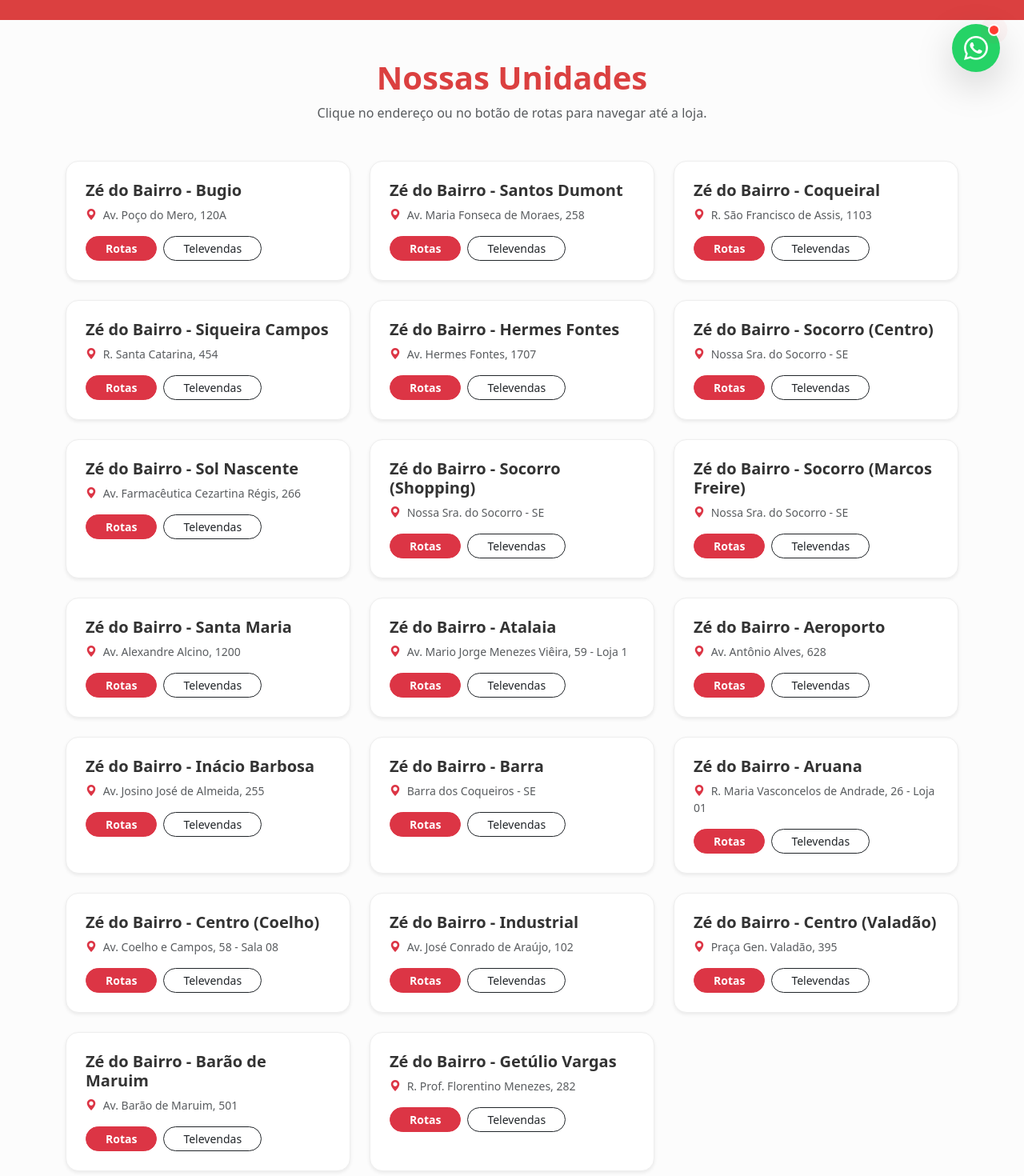
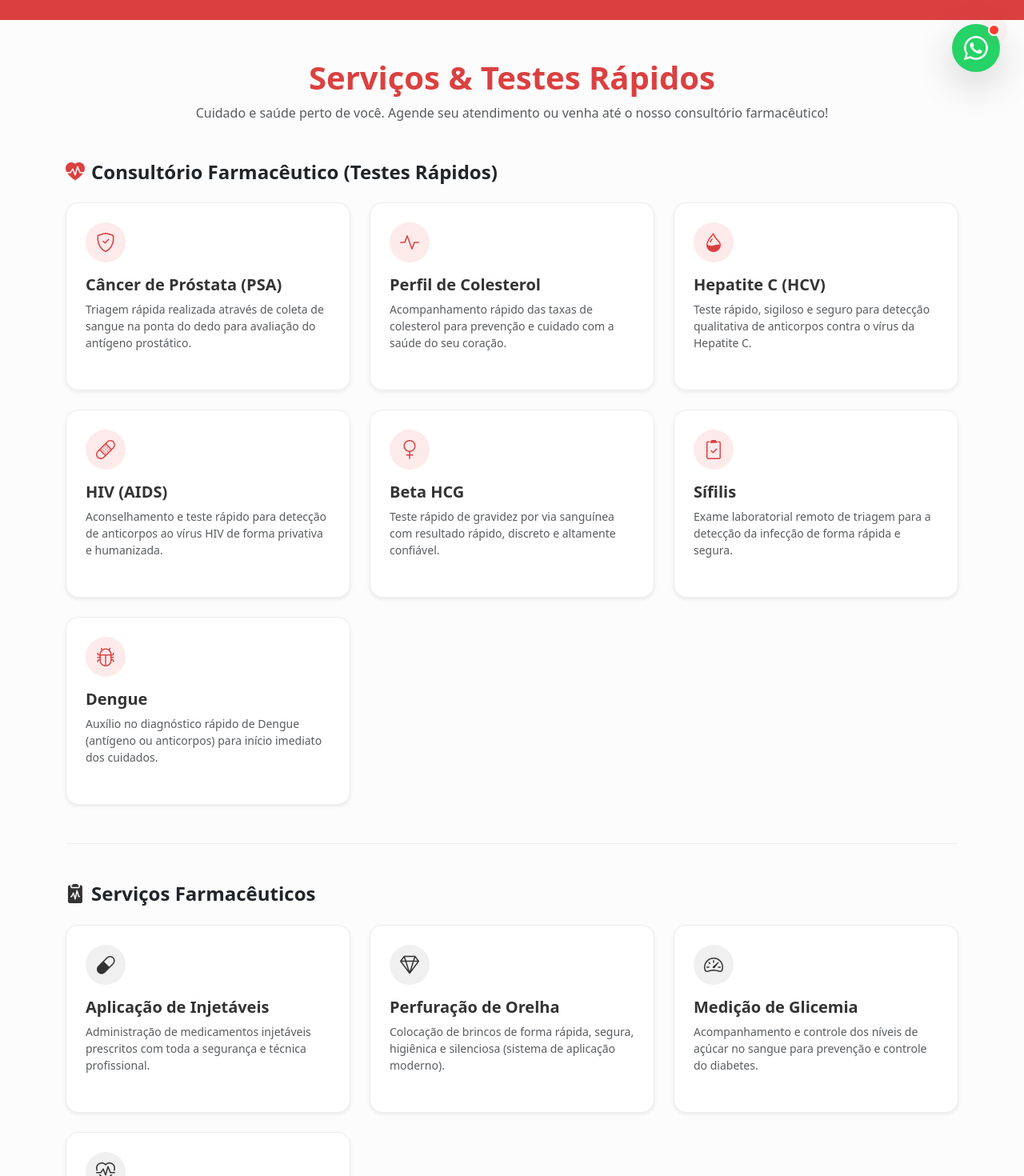
Before and after one commit to App-Server/frontend-grupo-pimentel, a Vue app: page /ze-do-bairro in a window 1280 px wide. Shown: the part 680-2150 px from the top of the page at 80% size. Built offline with nearby package versions, Linux system fonts and the light colour scheme.

Commit message:
ajuste-no-layout-ze-do-bairro-ultra

```diff
--- a/src/components/BrandUltra.vue
+++ b/src/components/BrandUltra.vue
@@ -1,6 +1,7 @@
 <template>
   <section class="store-section">
     <div class="container">
+
       <h2 class="section-title">Nossas Unidades</h2>
 
       <div class="cards-container">
@@ -8,7 +9,7 @@
 
           <div class="image-wrapper">
             <img
-              :src="store.imagem || 'https://via.placeholder.com/400x250?text=Farmácia'"
+              :src="store.imagem || 'https://www.drogariasultrapopular.com.br/wp-content/themes/acfarma/assets/images/ultrapopular_celular_com_sombra.png'"
               :alt="store.name"
               class="company-image"
             >
@@ -55,7 +56,7 @@
     googleMaps: "https://www.google.com/maps/search/?api=1&query=Drogarias+Ultra+Popular+Av+Francisco+Porto+151"
   },
   {
-    imagem: "https://lh3.googleusercontent.com/p/AF1QipNu6n5joTung9OOPDL82AjJ89bxHCFQ2omQ9sYI=s680-w680-h510-rw",
+    imagem: "https://lh3.googleusercontent.com/gps-cs-s/AHRPTWle2zNeRqgSH1t-bery-nBCU3TPIsk3o2ekNS6r-hLPt-zCTbrbTFANxgQ1V3LBKQ_V0FgjKSGYaFQKb7pxi136zM8Zb96uc93GqZ6E4qC3KhQ5XcoAFr2GtGU9wMrqmBxFlBkrzh6v8j85=s680-w680-h510-rw",
     name: "Drogarias Ultra Popular",
     category: "Farmácia",
     address: "Av Doutor José Thomas D'Ávila Nabuco, 745",
@@ -63,7 +64,7 @@
     googleMaps: "https://www.google.com/maps/search/?api=1&query=Drogarias+Ultra+Popular+Av+Doutor+Jose+Thomas+745"
   },
   {
-    imagem: "https://lh3.googleusercontent.com/p/AF1QipNu6n5joTung9OOPDL82AjJ89bxHCFQ2omQ9sYI=s680-w680-h510-rw",
+    imagem: "https://lh3.googleusercontent.com/gps-cs-s/AHRPTWng2QH9GWof4V6pNToMM6-WaEAI9dTxvBEgjV8-Ou0Q2fhWboxFdbY1PjkBR-j1pg5FPk9kPozwmntvQCROyJ0fiRFX8eKULhoEhTDrogKKqER0YGRcgSgAr6ujp803BsCGS6yTZw=s680-w680-h510-rw",
     name: "Drogarias Ultra Popular",
     category: "Farmácia",
     address: "R. G, 17",
@@ -71,12 +72,12 @@
     googleMaps: "https://www.google.com/maps/search/?api=1&query=Drogarias+Ultra+Popular+Rua+G+17"
   },
   {
-    imagem: "https://lh3.googleusercontent.com/p/AF1QipNu6n5joTung9OOPDL82AjJ89bxHCFQ2omQ9sYI=s680-w680-h510-rw",
+    imagem: "https://lh3.googleusercontent.com/gps-cs-s/AHRPTWm20jSeXbU54QfDqoP3tI_pWwLU6ZRNhQP0MZ0RXN1-G5hGubcx5YZYFLnJkW_Je0vnnwMGT17DRxv5-ZAlm99Iupgd1QvAXXYHPjO6SCYPrtnsoMHWy-EMGFC4EMitBgyOeEW8nNfDkEHb=s680-w680-h510-rw",
     name: "Drogarias Ultra Popular",
     category: "Farmácia",
-    address: "-",
-    bairro: "EM BREVE",
-    googleMaps: ""
+    address: "Av. Gen. Antônio Sebastião Basílio Pirro, 835 - Centro, ",
+    bairro: "Barra dos Coqueiros",
+    googleMaps: "https://www.google.com/maps/search/?api=1&query=Drogarias+Ultra+Popular,+Av+Oce%C3%A2nica,+14+-+Prisco+Viana,+Barra+dos+Coqueiros+-+SE,+49140-096"
   }
 ];
 </script>
--- /dev/null
+++ b/src/components/ServicosZedoBairro.vue
@@ -0,0 +1,126 @@
+<template>
+  <section class="servicos-section py-5" style="background-color: #fcfcfc;">
+    <div class="container">
+      <!-- Cabeçalho Principal -->
+      <div class="text-center mb-5">
+        <h2 class="fw-bold display-6" style="color: #DB4040;">Serviços & Testes Rápidos</h2>
+        <p class="text-muted">
+          Cuidado e saúde perto de você. Agende seu atendimento ou venha até o nosso consultório farmacêutico!
+        </p>
+      </div>
+
+      <!-- Seção 1: Consultório Farmacêutico / Testes Rápidos -->
+      <div class="mb-5">
+        <h3 class="fw-bold fs-4 mb-4 text-dark d-flex align-items-center">
+          <i class="bi bi-heart-pulse-fill me-2" style="color: #DB4040;"></i>
+          Consultório Farmacêutico (Testes Rápidos)
+        </h3>
+
+        <div class="row g-4">
+          <div v-for="(teste, index) in testesRapidos" :key="'teste-' + index" class="col-md-6 col-lg-4">
+            <div class="card h-100 border-0 shadow-sm rounded-4 servico-card">
+              <div class="card-body p-4 d-flex flex-column justify-content-between">
+                <div>
+                  <div class="icon-wrapper mb-3 d-flex align-items-center justify-content-center rounded-circle">
+                    <i class="bi fs-4" :class="teste.icon" style="color: #DB4040;"></i>
+                  </div>
+                  <h5 class="fw-bold mb-2" style="color: #333;">{{ teste.nome }}</h5>
+                  <p class="text-muted small mb-4">{{ teste.descricao }}</p>
+                </div>
+
+              </div>
+            </div>
+          </div>
+        </div>
+      </div>
+
+      <hr class="my-5" style="border-color: #eee; opacity: 1;">
+
+      <!-- Seção 2: Serviços Farmacêuticos Gerais -->
+      <div>
+        <h3 class="fw-bold fs-4 mb-4 text-dark d-flex align-items-center">
+          <i class="bi bi-clipboard2-pulse-fill me-2" style="color: #333;"></i>
+          Serviços Farmacêuticos
+        </h3>
+
+        <div class="row g-4">
+          <div v-for="(servico, index) in servicosGerais" :key="'servico-' + index" class="col-md-6 col-lg-4">
+            <div class="card h-100 border-0 shadow-sm rounded-4 servico-card">
+              <div class="card-body p-4 d-flex flex-column justify-content-between">
+                <div>
+                  <div class="icon-wrapper mb-3 d-flex align-items-center justify-content-center rounded-circle dark-icon">
+                    <i class="bi fs-4" :class="servico.icon" style="color: #333;"></i>
+                  </div>
+                  <h5 class="fw-bold mb-2" style="color: #333;">{{ servico.nome }}</h5>
+                  <p class="text-muted small mb-4">{{ servico.descricao }}</p>
+                </div>
+
+
+              </div>
+            </div>
+          </div>
+        </div>
+      </div>
+
+    </div>
+  </section>
+</template>
+
+<script setup>
+// Listagem dos Testes Rápidos baseada no seu consultório farmacêutico
+const testesRapidos = [
+  { nome: "Câncer de Próstata (PSA)", descricao: "Triagem rápida realizada através de coleta de sangue na ponta do dedo para avaliação do antígeno prostático.", icon: "bi-shield-check" },
+  { nome: "Perfil de Colesterol", descricao: "Acompanhamento rápido das taxas de colesterol para prevenção e cuidado com a saúde do seu coração.", icon: "bi-activity" },
+  { nome: "Hepatite C (HCV)", descricao: "Teste rápido, sigiloso e seguro para detecção qualitativa de anticorpos contra o vírus da Hepatite C.", icon: "bi-droplet-half" },
+  { nome: "HIV (AIDS)", descricao: "Aconselhamento e teste rápido para detecção de anticorpos ao vírus HIV de forma privativa e humanizada.", icon: "bi-bandaid" },
+  { nome: "Beta HCG", descricao: "Teste rápido de gravidez por via sanguínea com resultado rápido, discreto e altamente confiável.", icon: "bi-gender-female" },
+  { nome: "Sífilis", descricao: "Exame laboratorial remoto de triagem para a detecção da infecção de forma rápida e segura.", icon: "bi-clipboard2-check" },
+  { nome: "Dengue", descricao: "Auxílio no diagnóstico rápido de Dengue (antígeno ou anticorpos) para início imediato dos cuidados.", icon: "bi-bug" }
+];
+
+// Listagem dos Serviços Gerais da farmácia
+const servicosGerais = [
+  { nome: "Aplicação de Injetáveis", descricao: "Administração de medicamentos injetáveis prescritos com toda a segurança e técnica profissional.", icon: "bi-capsule" },
+  { nome: "Perfuração de Orelha", descricao: "Colocação de brincos de forma rápida, segura, higiênica e silenciosa (sistema de aplicação moderno).", icon: "bi-gem" },
+  { nome: "Medição de Glicemia", descricao: "Acompanhamento e controle dos níveis de açúcar no sangue para prevenção e controle do diabetes.", icon: "bi-speedometer2" },
+  { nome: "Aferição de Pressão", descricao: "Monitoramento e controle preventivo da pressão arterial realizado pelos nossos farmacêuticos.", icon: "bi-heart-pulse" }
+];
+
+// Gera o link dinâmico para o WhatsApp com base no serviço escolhido
+const getWhatsappLink = (servico) => {
+  const fone = "557999621457"; // Mantendo o mesmo telefone padrão do seu outro componente
+  const mensagem = `Olá! Gostaria de obter mais informações e agendar o serviço de: *${servico}* na Farmácia Zé do Bairro.`;
+  return `https://api.whatsapp.com/send/?phone=${fone}&text=${encodeURIComponent(mensagem)}`;
+};
+</script>
+
+<style scoped>
+/* Efeito de Card idêntico ao das Unidades */
+.servico-card {
+  transition: all 0.3s ease;
+  border: 1px solid #eee !important;
+}
+
+.servico-card:hover {
+  transform: translateY(-8px);
+  box-shadow: 0 15px 30px rgba(0,0,0,0.08) !important;
+  border-color: #DB4040 !important;
+}
+
+/* Estilo para os ícones circulares */
+.icon-wrapper {
+  width: 50px;
+  height: 50px;
+  background-color: #fdeaea; /* Vermelho bem suave de fundo */
+}
+
+.dark-icon {
+  background-color: #f0f0f0; /* Cinza de fundo para diferenciar os serviços gerais */
+}
+
+/* Alinhamento de botões de tamanhos consistentes */
+.btn {
+  font-size: 0.8rem;
+  transition: all 0.2s ease;
+}
+</style>
--- a/src/views/ze-do-bairro.vue
+++ b/src/views/ze-do-bairro.vue
@@ -3,6 +3,7 @@
 import Footer from '@/components/Footer.vue';
 import Navbar from '@/components/Navbar.vue';
 import NossasLojas from '@/components/NossasLojas.vue';
+import ServicosZedoBairro from '@/components/ServicosZedoBairro.vue';
 
 </script>
 
@@ -10,6 +11,7 @@
   <div>
     <Navbar />
     <BrandBanner />
+    <ServicosZedoBairro />
     <NossasLojas />
     <Footer />
   </div>
```
Also changed, not shown: src/components/BannerUltra.vue (+117 -7 lines).
